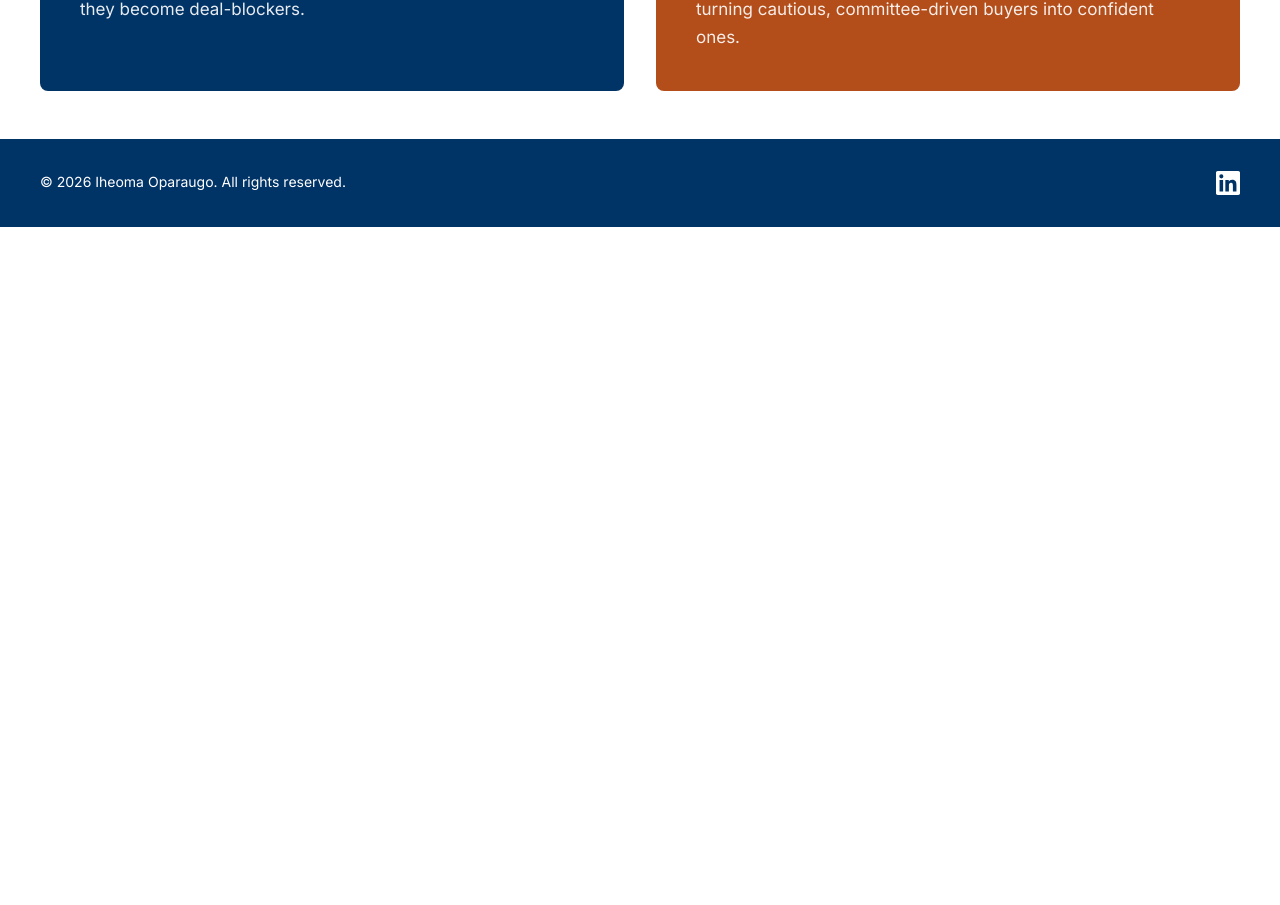
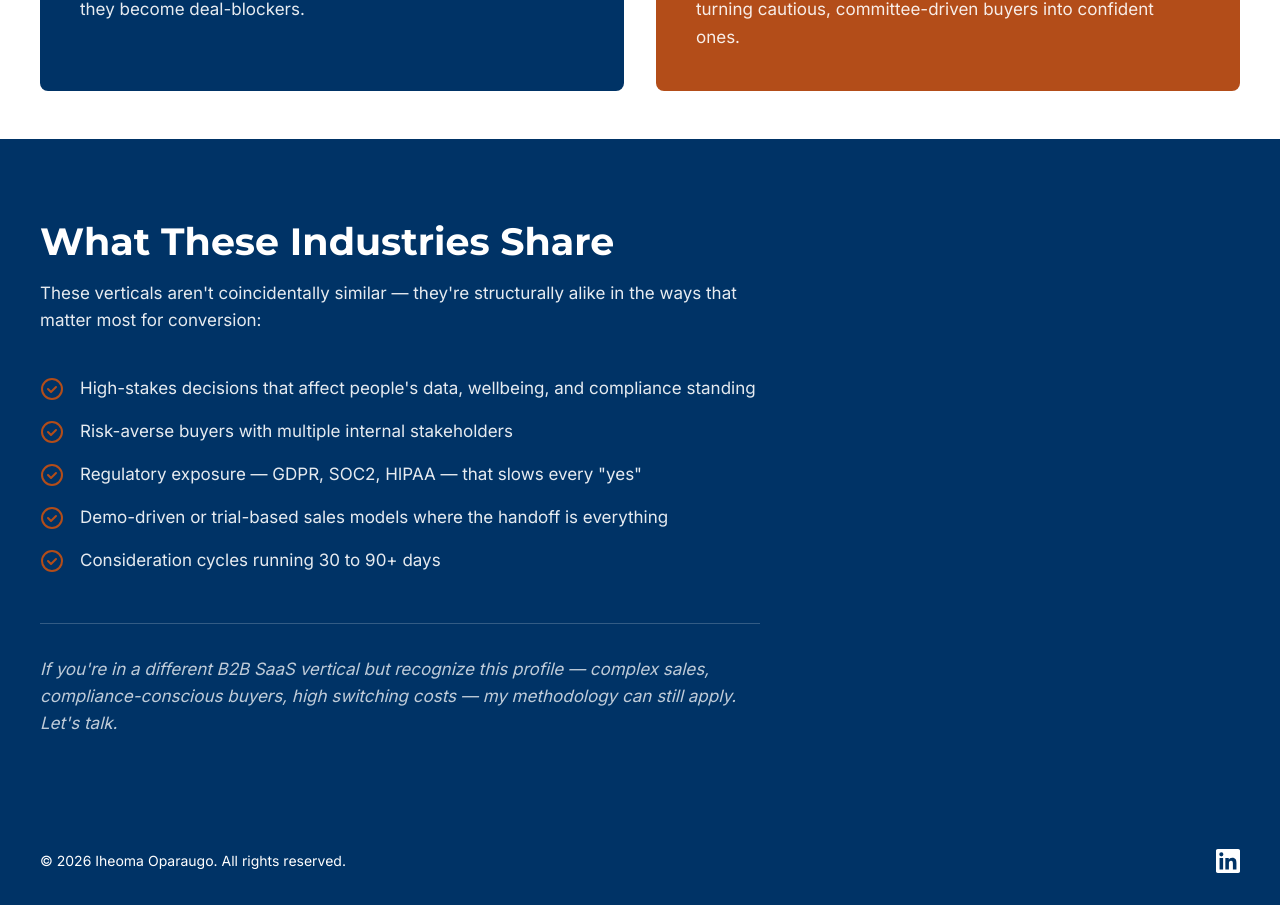
Before and after one commit to Homi011/iheoma-oparaugo, a Next.js app: page / in a window 1280 px wide. Shown: the part 1974-2879 px from the top of the page. Before the commit the page ends 2201 px from the top, so only its background shows below. Built offline with nearby package versions, Linux system fonts and the light colour scheme.

Commit message:
Add What These Industries Share section

```diff
--- a/app/page.tsx
+++ b/app/page.tsx
@@ -63,7 +63,8 @@ export default function Home() {
             </p>
           </div>
         </div>
-      </section>{/* 3.3 WHO I WORK WITH */}
+      </section>
+      {/* 3.3 WHO I WORK WITH */}
       <section style={{ backgroundColor: '#ffffff', padding: '48px 24px' }}>
         <div style={{ maxWidth: '1200px', margin: '0 auto' }}>
           <h2 style={{ fontFamily: 'Montserrat, sans-serif', fontWeight: 700, fontSize: 'clamp(30px, 4vw, 38px)', color: '#003366', marginBottom: '16px' }}>
@@ -122,6 +123,41 @@ export default function Home() {
           </div>
         </div>
       </section>
+      {/* 3.4 WHAT THESE INDUSTRIES SHARE */}
+      <section style={{ backgroundColor: '#003366', padding: '80px 24px' }}>
+        <div style={{ maxWidth: '1200px', margin: '0 auto' }}>
+          <h2 style={{ fontFamily: 'Montserrat, sans-serif', fontWeight: 700, fontSize: 'clamp(30px, 4vw, 38px)', color: '#ffffff', marginBottom: '16px' }}>
+            What These Industries Share
+          </h2>
+          <p style={{ fontFamily: 'Inter, sans-serif', fontSize: '17px', lineHeight: 1.6, color: 'rgba(255,255,255,0.9)', maxWidth: '720px', marginBottom: '40px' }}>
+            These verticals aren't coincidentally similar — they're structurally alike in the ways that matter most for conversion:
+          </p>
+
+          <div style={{ display: 'flex', flexDirection: 'column', gap: '16px', maxWidth: '720px', marginBottom: '48px' }}>
+            {[
+              'High-stakes decisions that affect people\'s data, wellbeing, and compliance standing',
+              'Risk-averse buyers with multiple internal stakeholders',
+              'Regulatory exposure — GDPR, SOC2, HIPAA — that slows every "yes"',
+              'Demo-driven or trial-based sales models where the handoff is everything',
+              'Consideration cycles running 30 to 90+ days',
+            ].map((item, i) => (
+              <div key={i} style={{ display: 'flex', alignItems: 'flex-start', gap: '16px' }}>
+                <svg width="24" height="24" viewBox="0 0 24 24" fill="none" style={{ minWidth: '24px', marginTop: '2px' }}>
+                  <circle cx="12" cy="12" r="10" stroke="#b34d19" strokeWidth="2"/>
+                  <path d="M8 12l3 3 5-5" stroke="#b34d19" strokeWidth="2" strokeLinecap="round" strokeLinejoin="round"/>
+                </svg>
+                <p style={{ fontFamily: 'Inter, sans-serif', fontSize: '17px', lineHeight: 1.6, color: 'rgba(255,255,255,0.9)', margin: 0 }}>
+                  {item}
+                </p>
+              </div>
+            ))}
+          </div>
+
+          <p style={{ fontFamily: 'Inter, sans-serif', fontSize: '17px', lineHeight: 1.6, color: 'rgba(255,255,255,0.75)', fontStyle: 'italic', maxWidth: '720px', borderTop: '1px solid rgba(255,255,255,0.2)', paddingTop: '32px' }}>
+            If you're in a different B2B SaaS vertical but recognize this profile — complex sales, compliance-conscious buyers, high switching costs — my methodology can still apply. Let's talk.
+          </p>
+        </div>
+      </section>
     </>
   );
 }
```
